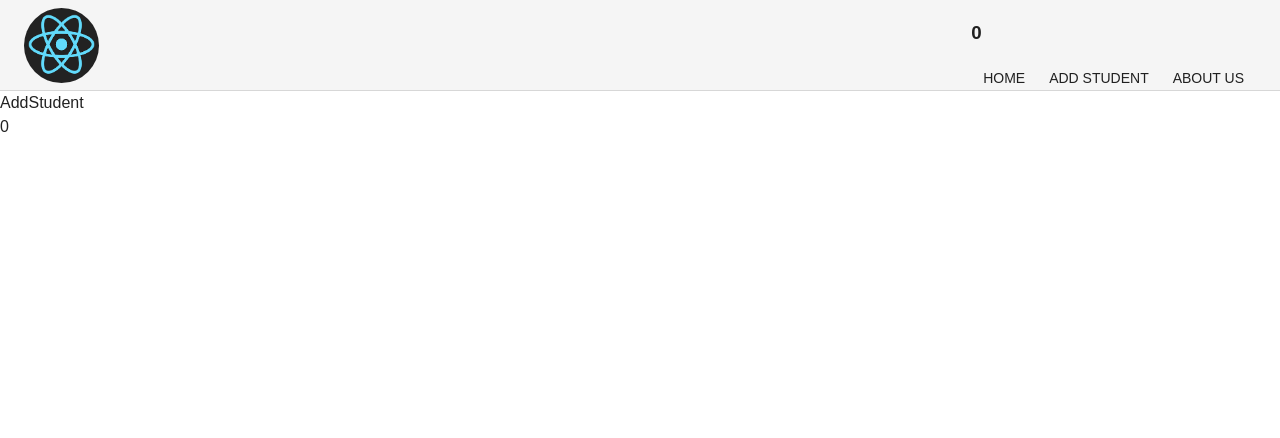
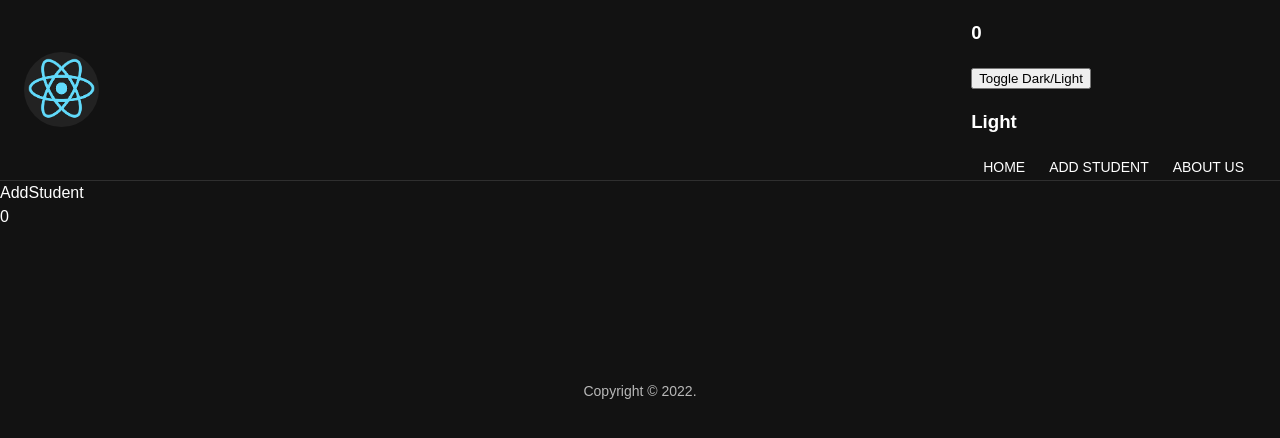
Before and after one commit to BusterCodes/react-ready-1, a React (Create React App) app: page /add-student in a window 1280 px wide. Shown: the top 438 px of the page. Built offline with nearby package versions, Linux system fonts and the light colour scheme.

Commit message:
link darkMode with store
Moved ThemeProvider to App.js. split theme.js exports into light/dark.

```diff
--- a/src/App.js
+++ b/src/App.js
@@ -1,12 +1,21 @@
+import { ThemeProvider } from "@mui/material/styles";
+import { lightTheme, darkTheme } from "./theme";
+import CssBaseline from "@mui/material/CssBaseline";
+//
 import { BrowserRouter as Router, Route, Routes } from "react-router-dom";
-import TopNav from "./components/Layout/TopNav";
-
 import { Home, About, AddStudent, EditStudent } from "./routes";
+//
+import Layout from "./components/Layout";
+import { useSelector } from "react-redux";
+import { selectDarkMode } from "./app/features/darkMode/darkModeSlice";
 
 const App = () => {
   return (
+    <ThemeProvider theme={useSelector(selectDarkMode) ? lightTheme : darkTheme}>
+      {/* CssBaseline kickstart an elegant, consistent, and simple baseline to build upon. */}
+      <CssBaseline />
+      <Layout>
         <Router>
-      <TopNav />
           <Routes>
             <Route exact path="/" element={<Home />} />
             <Route exact path="/about" element={<About />} />
@@ -14,6 +23,8 @@ const App = () => {
             <Route exact path="/edit-student" element={<EditStudent />} />
           </Routes>
         </Router>
+      </Layout>
+    </ThemeProvider>
   );
 };
 
--- /dev/null
+++ b/src/app/features/darkMode/ToggleDarkMode.js
@@ -0,0 +1,22 @@
+import React from "react";
+import { useSelector, useDispatch } from "react-redux";
+import { toggleDarkMode, selectDarkMode } from "./darkModeSlice";
+
+export function ToggleDarkMode() {
+  const darkMode = useSelector(selectDarkMode);
+  const dispatch = useDispatch();
+
+  return (
+    <div>
+      <div>
+        <button
+          aria-label="Toggle Dark Mode"
+          onClick={() => dispatch(toggleDarkMode())}
+        >
+          Toggle Dark/Light
+        </button>
+        <span>{darkMode}</span>
+      </div>
+    </div>
+  );
+}
--- /dev/null
+++ b/src/app/features/darkMode/darkModeSlice.js
@@ -0,0 +1,36 @@
+import { createSlice } from "@reduxjs/toolkit";
+
+export const darkModeSlice = createSlice({
+  name: "darkMode",
+  initialState: {
+    value: false,
+  },
+  reducers: {
+    toggleDarkMode: (state) => {
+      // Redux Toolkit allows us to write "mutating" logic in reducers. It
+      // doesn't actually mutate the state because it uses the immer library,
+      // which detects changes to a "draft state" and produces a brand new
+      // immutable state based off those changes
+      state.value = !state.value;
+    },
+  },
+});
+
+export const { toggleDarkMode } = darkModeSlice.actions;
+
+// The function below is called a thunk and allows us to perform async logic. It
+// can be dispatched like a regular action: `dispatch(incrementAsync(10))`. This
+// will call the thunk with the `dispatch` function as the first argument. Async
+// code can then be executed and other actions can be dispatched
+export const incrementAsync = (amount) => (dispatch) => {
+  setTimeout(() => {
+    dispatch(incrementByAmount(amount));
+  }, 1000);
+};
+
+// The function below is called a selector and allows us to select a value from
+// the state. Selectors can also be defined inline where they're used instead of
+// in the slice file. For example: `useSelector((state) => state.counter.value)`
+export const selectDarkMode = (state) => state.darkMode.value;
+
+export default darkModeSlice.reducer;
--- a/src/app/store.js
+++ b/src/app/store.js
@@ -1,5 +1,6 @@
 import { createStore, combineReducers } from "redux";
 import counterReducer from "./features/counter/counterSlice";
+import darkModeReducer from "./features/darkMode/darkModeSlice";
 
 const saveToLocalStorage = (state) => {
   try {
@@ -21,6 +22,7 @@ const loadFromLocalStorage = () => {
 
 const rootReducer = combineReducers({
   counter: counterReducer,
+  darkMode: darkModeReducer,
 });
 
 const persistedStore = loadFromLocalStorage();
--- a/src/components/Layout/Footer.js
+++ b/src/components/Layout/Footer.js
@@ -50,13 +50,13 @@ const footers = [
   },
 ];
 
-const Footer = ({ showNav, copyright }) => {
+const Footer = ({ showNav, noCopyright }) => {
   return (
     <Container
       maxWidth="md"
       component="footer"
       sx={{
-        borderTop: (theme) => `1px solid ${theme.palette.divider}`,
+        // borderTop: (theme) => `1px solid ${theme.palette.divider}`,
         mt: 8,
         py: [3, 6],
       }}
@@ -82,7 +82,7 @@ const Footer = ({ showNav, copyright }) => {
         </Grid>
       )}
 
-      <Copyright sx={{ mt: 5 }} />
+      {!noCopyright && <Copyright sx={{ mt: 5 }} />}
     </Container>
   );
 };
--- a/src/components/Layout/TopNav.js
+++ b/src/components/Layout/TopNav.js
@@ -1,6 +1,7 @@
 import * as React from "react";
 import { useSelector } from "react-redux";
 import { selectCount } from "../../app/features/counter/counterSlice.js";
+import { selectDarkMode } from "../../app/features/darkMode/darkModeSlice.js";
 // components - MUI
 import AppBar from "@mui/material/AppBar";
 import Toolbar from "@mui/material/Toolbar";
@@ -10,6 +11,7 @@ import Link from "@mui/material/Link";
 // import MuiLink from "../Nav/MuiLink";
 // assets
 import logo from "../../assets/images/react-icon.png";
+import { ToggleDarkMode } from "../../app/features/darkMode/ToggleDarkMode.js";
 
 const NavLink = ({ href, children }) => {
   return (
@@ -32,6 +34,7 @@ const topNavLinks = [
 
 const TopNav = () => {
   const count = useSelector(selectCount);
+  const darkMode = useSelector(selectDarkMode);
   return (
     <AppBar
       position="static"
@@ -47,6 +50,8 @@ const TopNav = () => {
         />
         <nav>
           <h3>{count}</h3>
+          <ToggleDarkMode />
+          <h3>{darkMode ? "Dark" : "Light"}</h3>
           {topNavLinks.map((item) => (
             <NavLink href={item.href} children={item.text} />
           ))}
--- /dev/null
+++ b/src/components/Layout/index.js
@@ -0,0 +1,15 @@
+import React from "react";
+import Footer from "./Footer";
+import TopNav from "./TopNav";
+
+function Layout({ children }) {
+  return (
+    <>
+      <TopNav />
+      {children}
+      <Footer />
+    </>
+  );
+}
+
+export default Layout;
--- a/src/index.js
+++ b/src/index.js
@@ -1,19 +1,13 @@
 import * as React from "react";
 import ReactDOM from "react-dom";
-import CssBaseline from "@mui/material/CssBaseline";
-import { ThemeProvider } from "@mui/material/styles";
+
 import { Provider } from "react-redux";
 import App from "./App";
 import store from "./app/store";
-import theme from "./theme";
 
 ReactDOM.render(
   <Provider store={store}>
-    <ThemeProvider theme={theme}>
-      {/* CssBaseline kickstart an elegant, consistent, and simple baseline to build upon. */}
-      <CssBaseline />
-      <App />
-    </ThemeProvider>
+    <App />
   </Provider>,
   document.querySelector("#root")
 );
--- a/src/routes/Home.js
+++ b/src/routes/Home.js
@@ -1,10 +1,12 @@
 import Button from "@mui/material/Button";
-import { Counter } from "../app/features/counter/Counter";
+// import { Counter } from "../app/features/counter/Counter";
 //
-import Footer from "../components/Layout/Footer";
-import Hero from "../components/Layout/Hero";
+import Hero from "../components/Hero/Hero";
 import MuiLink from "../components/Nav/MuiLink";
 import StudentDetails from "../components/Table/StudentDetails";
+//
+import { useSelector } from "react-redux";
+import { selectDarkMode } from "../app/features/darkMode/darkModeSlice.js";
 
 const heroContent = {
   title: "The Annual Conference",
@@ -18,14 +20,14 @@ const Home = () => {
   return (
     <>
       <Hero hero={heroContent} />
-      <Counter />
+      {/* <Counter /> */}
+      {JSON.stringify(useSelector(selectDarkMode))}
       <StudentDetails />
       <MuiLink href="/add-student">
         <Button variant="contained" sx={{ float: "right", right: 25, top: 25 }}>
           Add New Student
         </Button>
       </MuiLink>
-      <Footer />
     </>
   );
 };
--- a/src/theme.js
+++ b/src/theme.js
@@ -1,11 +1,10 @@
 import { red } from "@mui/material/colors";
 import { createTheme } from "@mui/material/styles";
 
-// A custom theme for this app
-const theme = createTheme({
+export const darkTheme = createTheme({
   typography: { fontFamily: "Arial" },
   palette: {
-    // mode: toggleDark ? "dark" : "light",
+    mode: "dark",
     primary: {
       main: "#556cd6",
     },
@@ -18,4 +17,18 @@ const theme = createTheme({
   },
 });
 
-export default theme;
+export const lightTheme = createTheme({
+  typography: { fontFamily: "Arial" },
+  palette: {
+    mode: "light",
+    primary: {
+      main: "#556cd6",
+    },
+    secondary: {
+      main: "#19857b",
+    },
+    error: {
+      main: red.A400,
+    },
+  },
+});
```
Also changed, not shown: src/ProTip.js (deleted, +0 -22 lines), src/components/Hero/Hero.js (renamed from src/components/Layout/Hero.js). Lines whose indentation alone changed are shown as unchanged.
